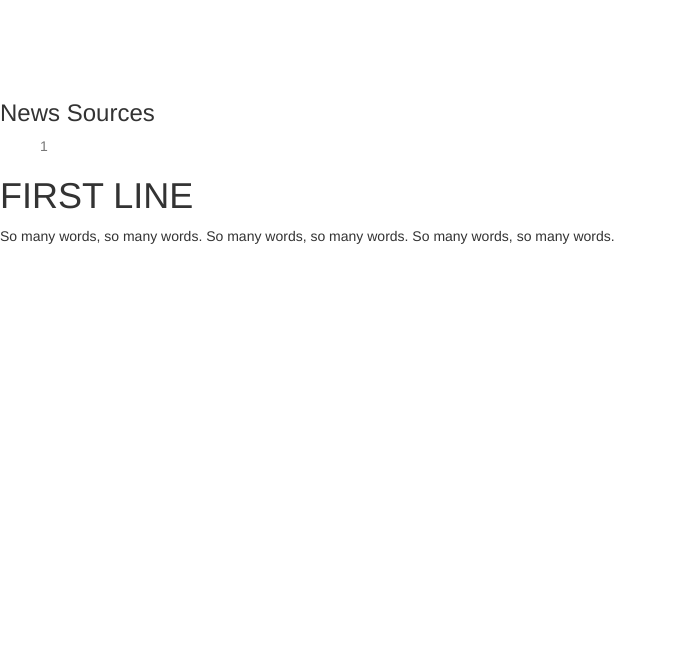
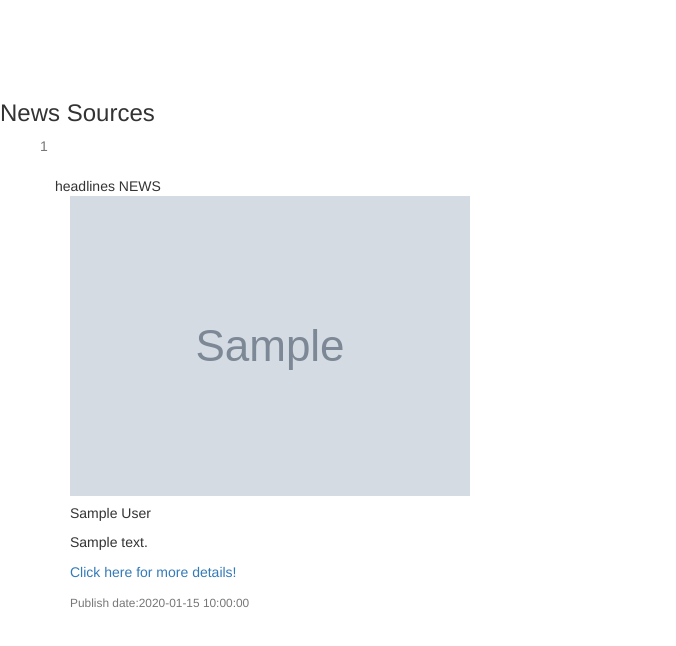
Before and after one commit to emdeechege/NewsAPI, a Flask app: template app/templates/index.html in a window 1280 px wide. Shown: the part 72-718 px from the top of the page, without its empty margins (0-676 px from the left). Run offline with Flask 2, Linux system fonts and the light colour scheme; the template is opened without the code that fills it: most values are stand-ins (such as "Sample title", 1, 10 or a date in 2020); grey boxes marked "Sample" are stand-in pictures; some libraries are stand-ins or nearby versions.

Commit message:
finally able to display headlines on my home page

```diff
--- a/app/main/views.py
+++ b/app/main/views.py
@@ -1,7 +1,7 @@
 from flask import render_template,request,redirect,url_for
 from . import main
 from flask import render_template,request,redirect,url_for
-from ..request import get_source,article_source, get_category
+from ..request import get_source,article_source,get_category,get_headlines
 
 #our views
 @main.route('/')
@@ -10,8 +10,8 @@ def index():
     Root function returning index/home page with data
     '''
     source= get_source()
-    print(source)
-    return render_template('index.html',sources=source)
+    headlines = get_headlines()
+    return render_template('index.html',sources=source, headlines = headlines)
 
 @main.route('/article/<id>')
 def article(id):
--- a/app/templates/index.html
+++ b/app/templates/index.html
@@ -27,51 +27,35 @@
         </div>
 
         <div class="col-9">
-          <h1>FIRST LINE</h1> So many words, so many words. So many words, so many words. So many words, so many words.
+          <div class="container">
+            <div class="row">
+              headlines NEWS
+            </div>
+              <div class="card-columns">
+                {% for headlines in headlines %}
+
+                <div class="card">
+                  <img class="card" src="{{headlines.image}}" alt="Card image cap" size="100px180">
+                  <div class="card-body">
+                    <h5 class="card-title">{{headlines.author}}</h5>
+                    <p class="card-text">{{headlines.description}}</p>
+                    <a href="{{headlines.url}}">
+                      <p class="card-text">Click here for more details!</p>
+                    </a>
+                  </div>
+                  <div class="card-footer">
+                    <small class="text-muted">Publish date:{{headlines.time}}</small>
+                  </div>
+                </div>
+                {% endfor %}
+              </div>
+            </div>
         </div>
 
       </div>
     </div>
   </div>
-  <!-- <div class="container">
-    <div class="row">
-      <div class="columns">
-        <h3> Sources</h3>
-        <ul>
-          {% for source in sources %}
-          <a href="/article/{{source.id}}">{{source.id}}</a>
-          <br> {% endfor %}
-        </ul>
-      </div>
-      <div class="columns" </div> -->
+
 </body>
 
 {% endblock %}
-
-<div class="main">
-  <div class="container-fluid">
-    <div class="row">
-
-      <div class="col-3">
-        <div class="card">
-          <div class="card-header">
-            <h3> News Sources</h3>
-          </div>
-          <div class="list-group list-group-flush">
-            <ul>
-              {% for source in sources %}
-              <a href="/article/{{source.id}}">{{source.id}}</a>
-              <br> {% endfor %}
-            </ul>
-          </div>
-
-        </div>
-      </div>
-
-      <div class="col-9">
-        <h1>FIRST LINE</h1> So many words, so many words. So many words, so many words. So many words, so many words.
-      </div>
-
-    </div>
-  </div>
-</div>
```
Also changed, not shown: app/models.py (+12 -0 lines), app/request.py (+19 -1 lines).
